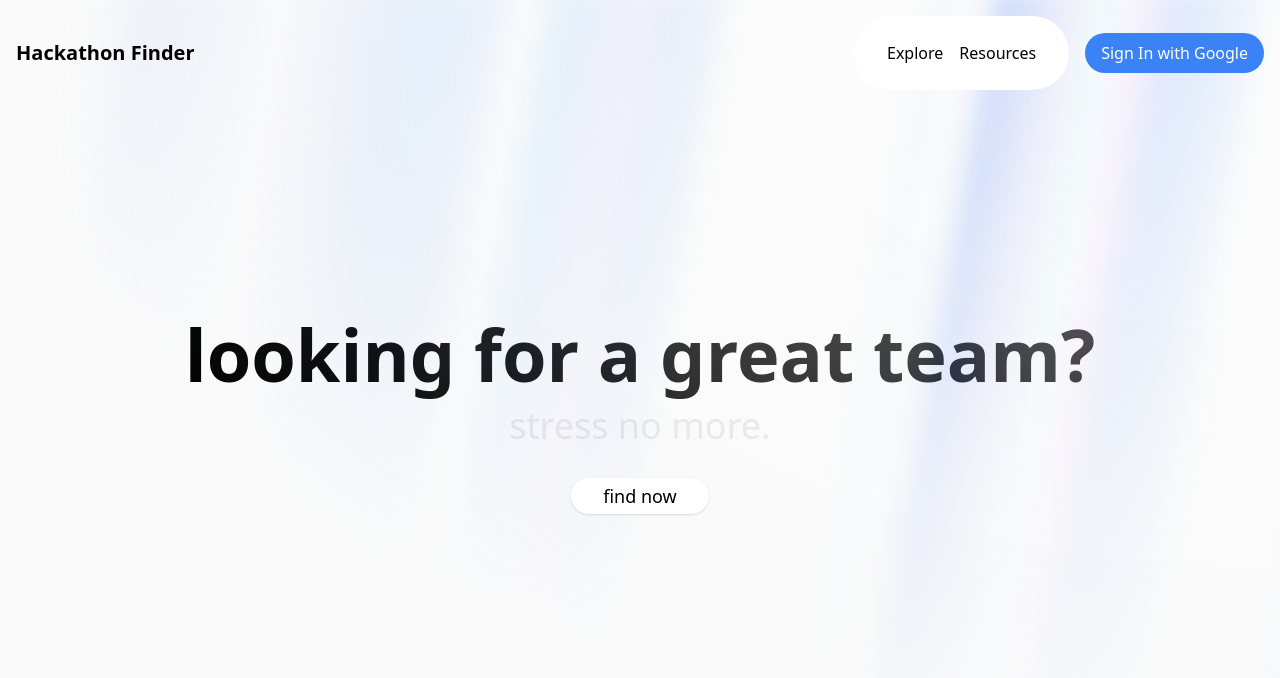
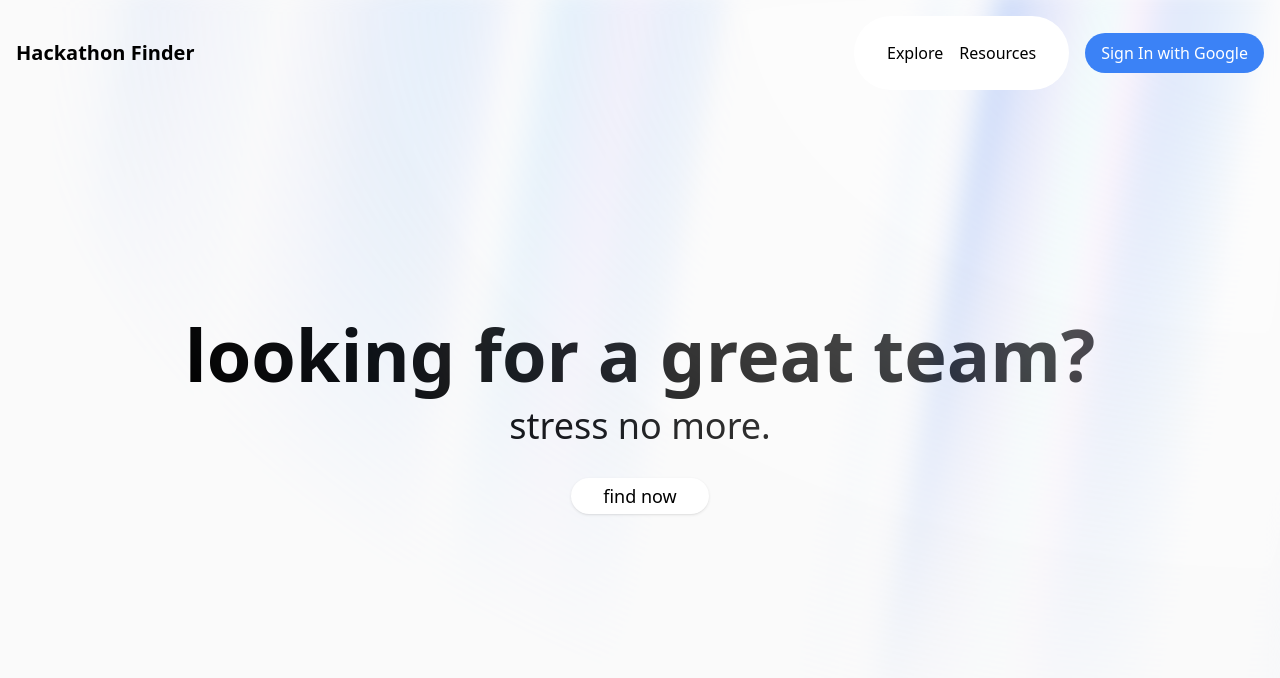
Before and after one commit to kichuman28/hackmate, a Next.js app: page / in a window 1280 px wide. Shown: the top 678 px of the page. Built offline with nearby package versions, Linux system fonts and the light colour scheme; no server answers.

Commit message:
Update : Made some changes to text in landing page

```diff
--- a/src/pages/index.tsx
+++ b/src/pages/index.tsx
@@ -26,7 +26,7 @@ export default function Home() {
             <h1 className="text-4xl md:text-7xl font-bold mb-4 text-black">
               looking for a great team?
             </h1>
-            <h2 className="text-2xl md:text-4xl mb-8 text-neutral-200 font-extralight">
+            <h2 className="text-2xl md:text-4xl mb-8 text-black font-extralight">
               stress no more.
             </h2>
             <Button
```
